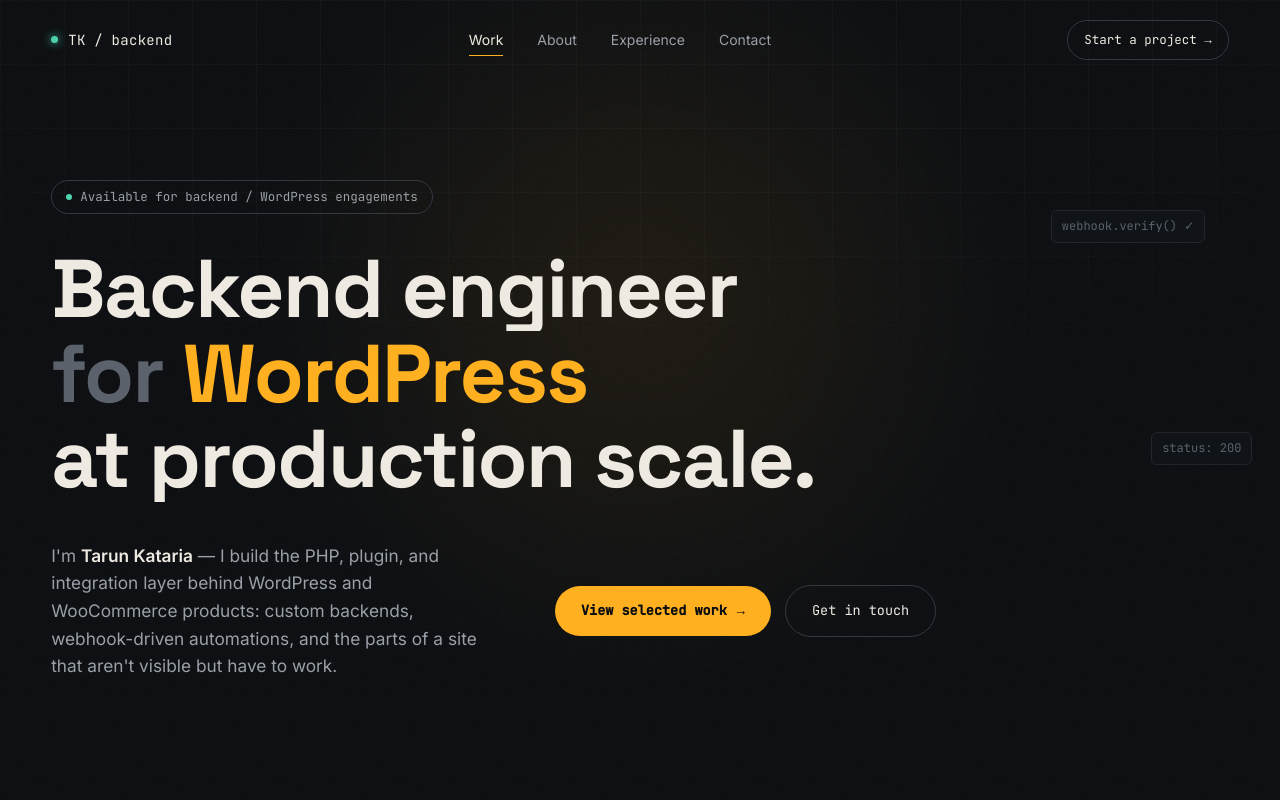
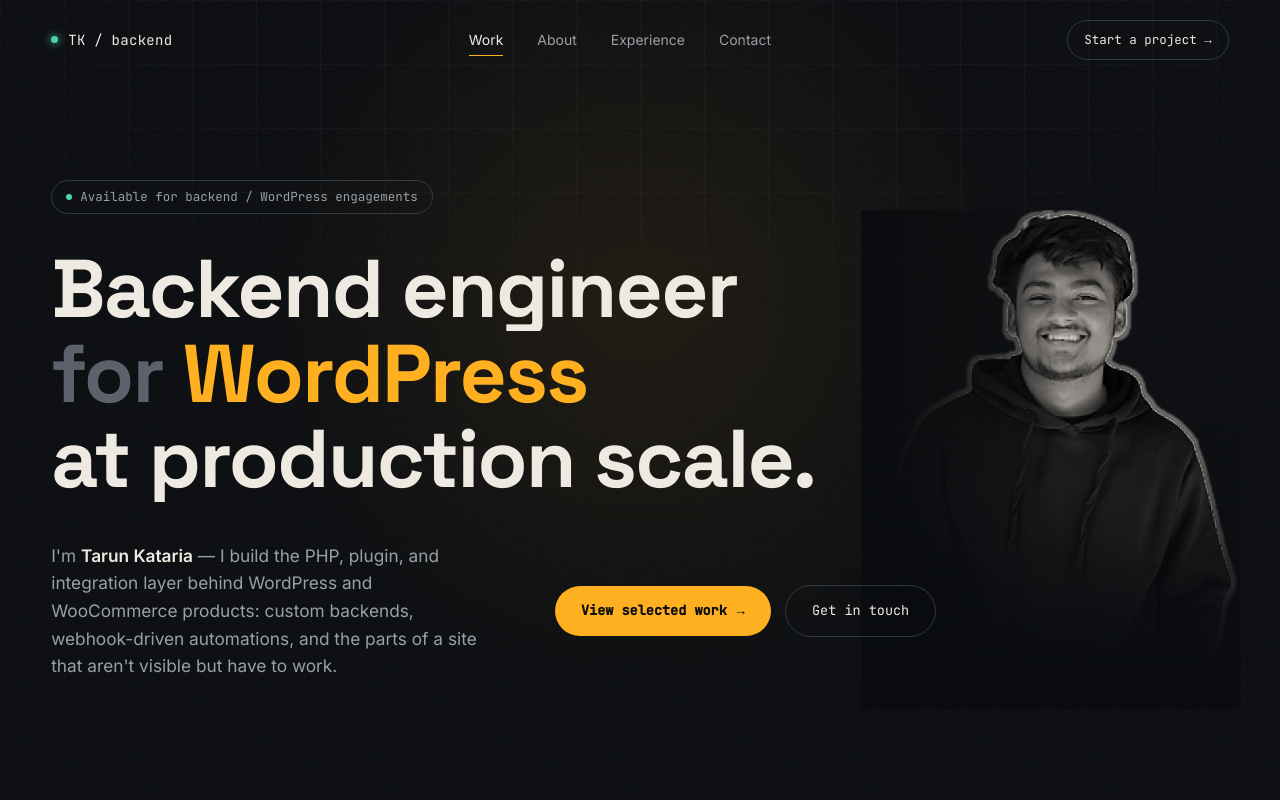
Before and after one commit to katariatarun69/Portfolio, a plain HTML site: page index.html in a window 1280 px wide. Shown: the top 800 px of the page. Drawn offline with Linux system fonts and the light colour scheme.

Commit message:
Added portrit image

```diff
--- a/index.html
+++ b/index.html
@@ -49,9 +49,16 @@
 <!-- HERO -->
 <section class="hero" id="top">
   <div class="container" style="position:relative;">
-    <div class="hero-float" style="top:6%; right:2%;" aria-hidden="true">webhook.verify() ✓</div>
-    <div class="hero-float" style="top:52%; right:-2%; animation-delay:2s;" aria-hidden="true">status: 200</div>
 
+    <div class="hero-portrait" aria-hidden="true">
+      <img src="assets/tarun-cutout.png" alt="" width="369" height="468" loading="eager">
+      <div class="hero-portrait-fade"></div>
+    </div>
+
+    <!-- <div class="hero-float" style="top:8%; right:5%;" aria-hidden="true">webhook.verify() ✓</div>
+    <div class="hero-float" style="bottom:10%; right:7%; animation-delay:2s;" aria-hidden="true">status: 200</div> -->
+
+    <div class="hero-content">
       <div class="hero-status"><span class="dot"></span> Available for backend / WordPress engagements</div>
 
       <h1>
@@ -67,6 +74,7 @@
         <div class="hero-actions" style="margin-top:0;">
           <a href="#work" class="btn btn-primary">View selected work <span class="btn-arrow">→</span></a>
           <a href="#contact" class="btn btn-ghost">Get in touch</a>
+        </div>
       </div>
     </div>
   </div>
--- a/style.css
+++ b/style.css
@@ -169,6 +169,44 @@
 .hero{
   min-height:100svh; display:flex; flex-direction:column; justify-content:center;
   padding-top:120px; padding-bottom:60px;
+  overflow:hidden;
+}
+.hero-content{position:relative; z-index:2;}
+
+/* editorial background portrait */
+.hero-portrait{
+  position:absolute; z-index:1; pointer-events:none;
+  right:-1%; bottom:-6%;
+  width:clamp(210px, 30vw, 380px);
+}
+.hero-portrait img{
+  display:block; width:100%; height:auto;
+  image-rendering:auto;
+  filter:grayscale(1) contrast(1.08) brightness(0.88) sepia(0.14) hue-rotate(-6deg) saturate(1.25);
+  opacity:0.85;
+  -webkit-mask-image:
+    linear-gradient(to bottom, #000 58%, transparent 97%),
+    linear-gradient(to left, #000 48%, transparent 100%);
+  -webkit-mask-composite: source-in;
+  mask-image:
+    linear-gradient(to bottom, #000 58%, transparent 97%),
+    linear-gradient(to left, #000 48%, transparent 100%);
+  mask-composite: intersect;
+}
+.hero-portrait-fade{
+  position:absolute; inset:0;
+  background:
+    linear-gradient(to bottom, transparent 42%, var(--bg) 94%),
+    linear-gradient(to left, transparent 48%, var(--bg) 98%);
+}
+@media (max-width:760px){
+  .hero-portrait{ width:52vw; right:-6%; bottom:-2%; opacity:0.7; }
+}
+@media (max-width:640px){
+  .hero-float{ display:none; }
+}
+@media (max-width:520px){
+  .hero-portrait{ display:none; }
 }
 .hero-status{
   display:inline-flex; align-items:center; gap:8px; font-family:var(--font-mono); font-size:12.5px;
@@ -207,7 +245,7 @@
 .btn:hover .btn-arrow{transform:translateX(3px);}
 
 .hero-float{
-  position:absolute; font-family:var(--font-mono); font-size:12px; color:var(--text-faint);
+  position:absolute; z-index:2; font-family:var(--font-mono); font-size:12px; color:var(--text-faint);
   border:1px solid var(--border); padding:6px 10px; border-radius:6px; background:var(--bg-1);
   animation:float 7s ease-in-out infinite;
 }
@@ -311,12 +349,12 @@
 
 /* ============ CAPABILITIES BENTO ============ */
 .bento{
-  display:grid; grid-template-columns:repeat(4, 1fr); grid-auto-rows:170px; gap:16px; margin-top:60px;
+  display:grid; grid-template-columns:repeat(4, 1fr); grid-auto-rows:minmax(170px, auto); gap:16px; margin-top:60px;
 }
 .bento-card{
   grid-column:span 2; grid-row:span 1;
   border:1px solid var(--border); border-radius:var(--radius); padding:26px;
-  background:var(--bg-1); position:relative; overflow:hidden;
+  background:var(--bg-1); position:relative;
   transition:border-color .3s, transform .1s linear;
   display:flex; flex-direction:column; justify-content:space-between;
 }
```
Also changed, not shown: assets/tarun-cutout.png (added). Lines whose indentation alone changed are shown as unchanged.
